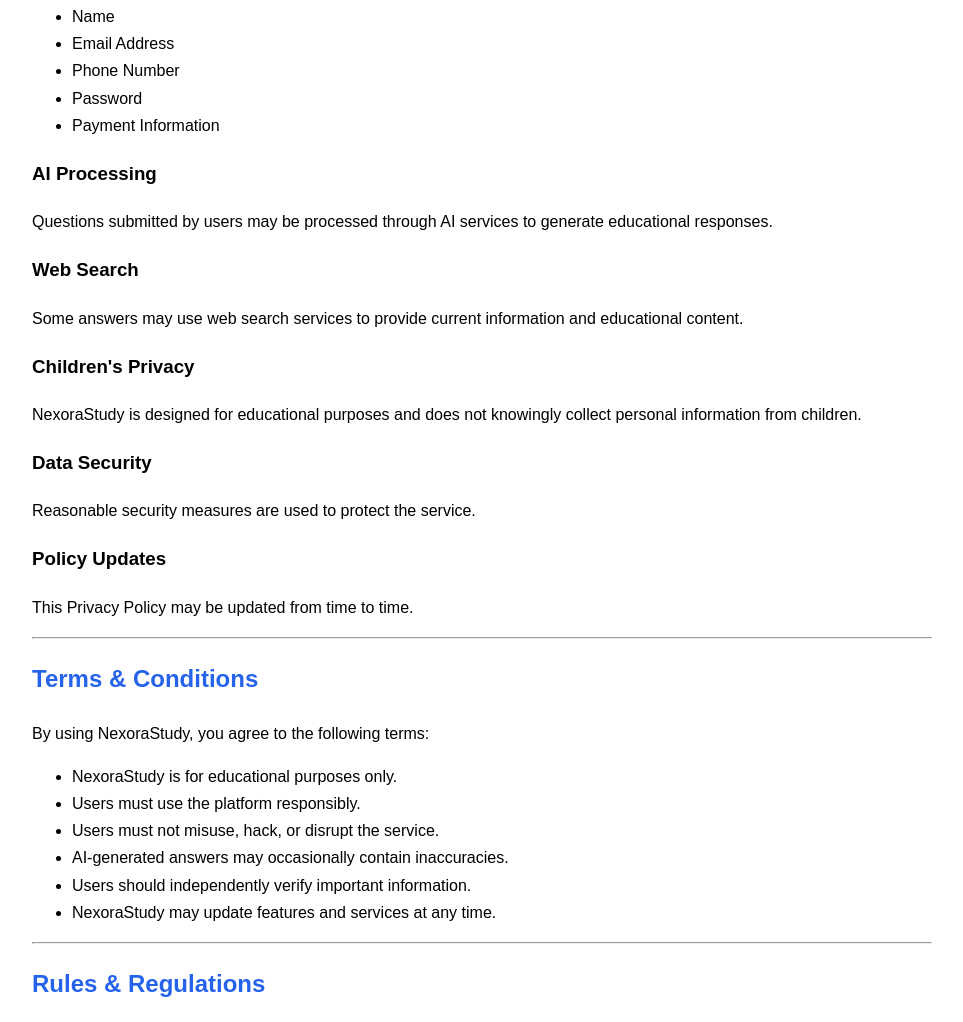
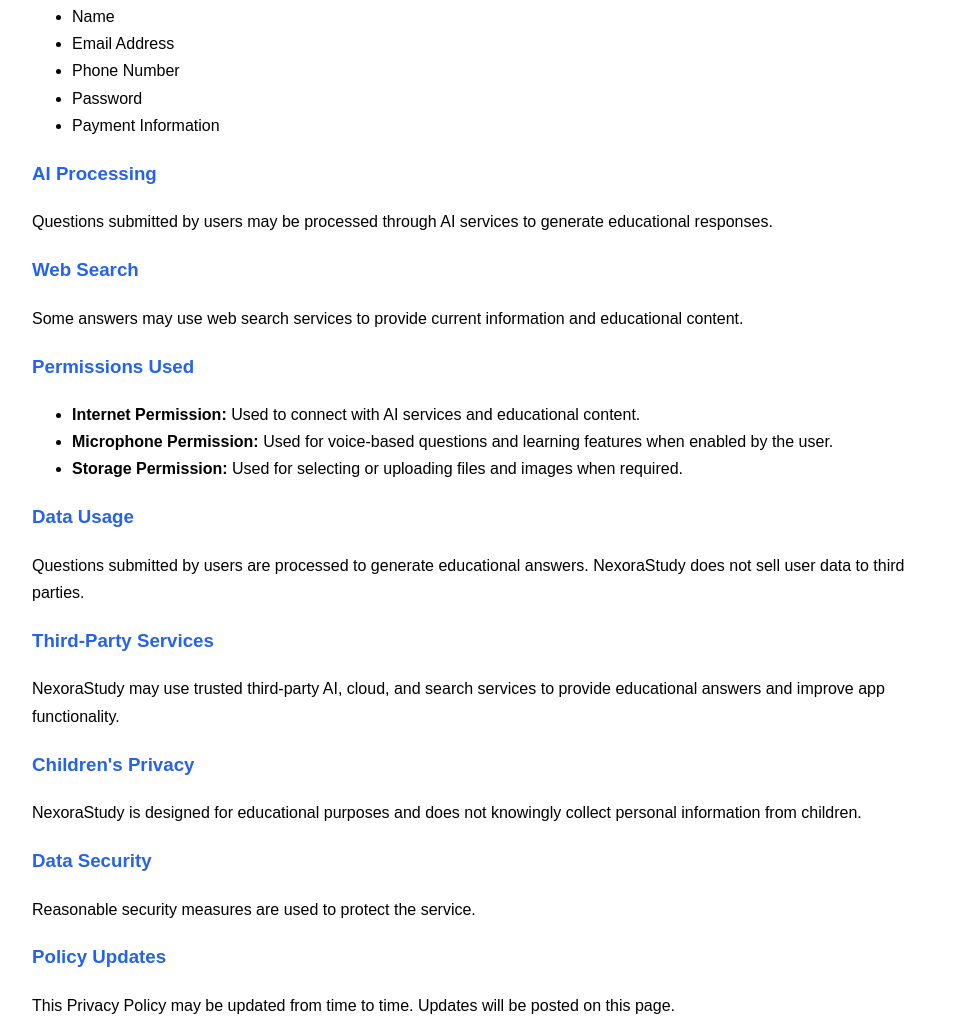
Before and after one commit to nexorastudy/Nexorastudy-AI, a website: page privacy-policy.html in a window 1280 px wide. Shown: the part 385-1407 px from the top of the page, without its empty margins (158-1121 px from the left). Drawn offline with Linux system fonts and the light colour scheme.

Commit message:
Update privacy-policy.html

```diff
--- a/privacy-policy.html
+++ b/privacy-policy.html
@@ -12,7 +12,7 @@
 padding: 20px;
 line-height: 1.7;
 }
-h1,h2{
+h1,h2,h3{
 color:#2563eb;
 }
 </style>
@@ -57,6 +57,26 @@
 Some answers may use web search services to provide current information and educational content.
 </p>
 
+<h3>Permissions Used</h3>
+
+<ul>
+<li><strong>Internet Permission:</strong> Used to connect with AI services and educational content.</li>
+<li><strong>Microphone Permission:</strong> Used for voice-based questions and learning features when enabled by the user.</li>
+<li><strong>Storage Permission:</strong> Used for selecting or uploading files and images when required.</li>
+</ul>
+
+<h3>Data Usage</h3>
+
+<p>
+Questions submitted by users are processed to generate educational answers. NexoraStudy does not sell user data to third parties.
+</p>
+
+<h3>Third-Party Services</h3>
+
+<p>
+NexoraStudy may use trusted third-party AI, cloud, and search services to provide educational answers and improve app functionality.
+</p>
+
 <h3>Children's Privacy</h3>
 
 <p>
@@ -72,7 +92,7 @@
 <h3>Policy Updates</h3>
 
 <p>
-This Privacy Policy may be updated from time to time.
+This Privacy Policy may be updated from time to time. Updates will be posted on this page.
 </p>
 
 <hr>
@@ -108,6 +128,18 @@
 
 <hr>
 
+<h3>Contact Us</h3>
+
+<p>
+If you have any questions regarding this Privacy Policy, please contact us:
+</p>
+
+<p>
+Email: nexorastudy.ai@gmail.com
+</p>
+
+<hr>
+
 <p>
 © 2026 NexoraStudy. All Rights Reserved.
 </p>
```
